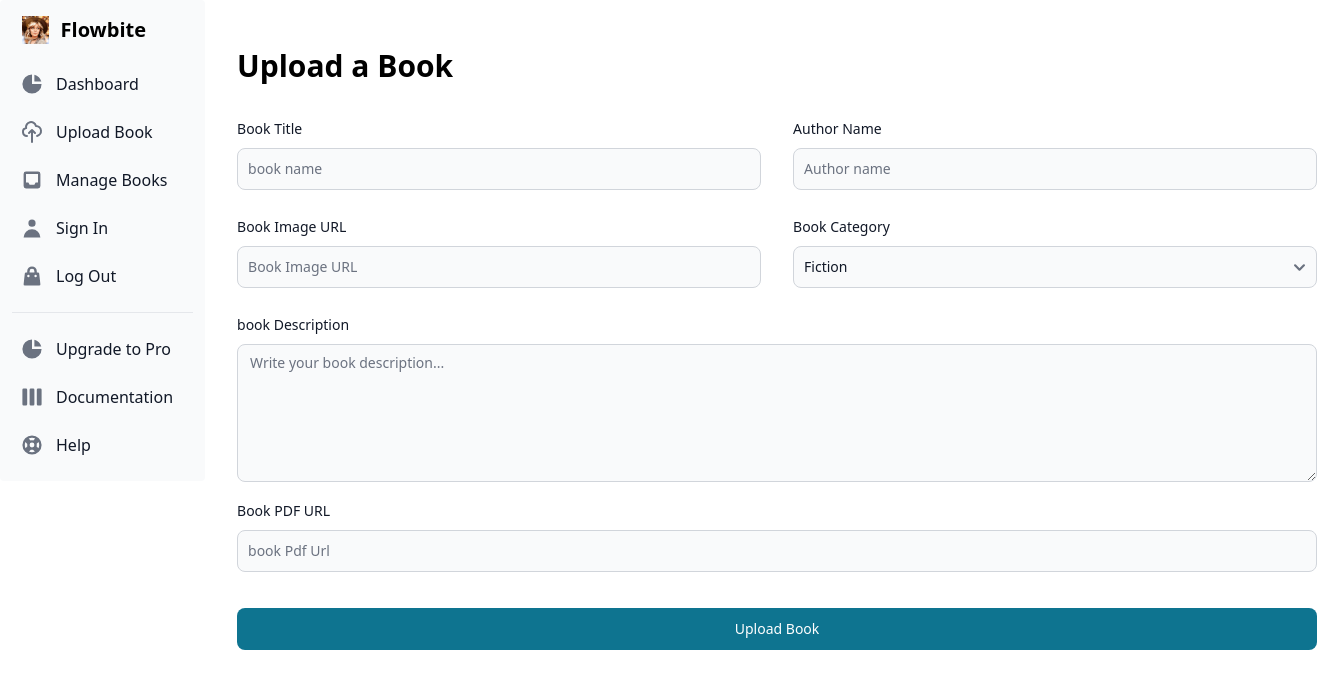
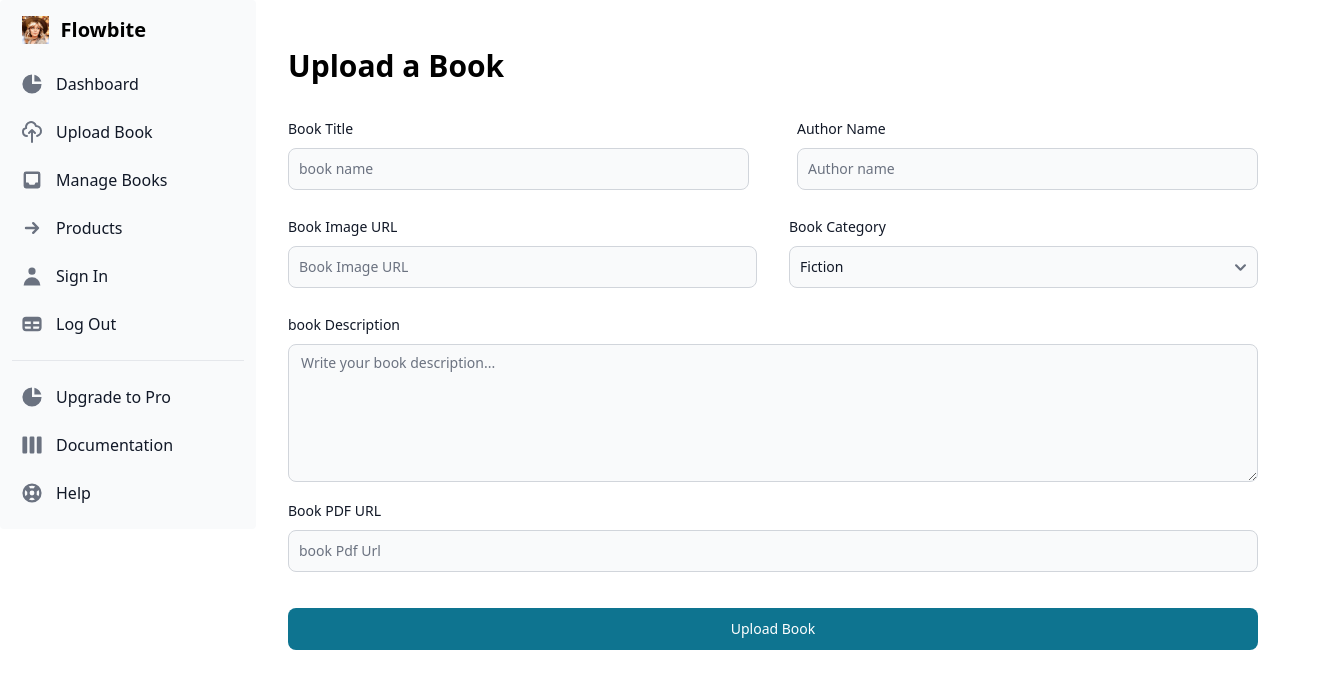
Before and after one commit to manishrohila/mern-book-project, a React (Vite) app in the folder mern-client/: page /admin/dashboard/upload in a window 1280 px wide. Shown: the top 688 px of the page, 1333 px wide, since content can reach past the window. Built offline with nearby package versions, Linux system fonts and the light colour scheme.

Commit message:
updated ManageBooks.jsx

```diff
--- a/mern-client/src/components/Banner.jsx
+++ b/mern-client/src/components/Banner.jsx
@@ -3,7 +3,7 @@ import BannerCard from '../home/BannerCard'
 
 export default function Banner() {
   return (
-    <div className='px-4 lg:px-24 bg-teal-100 flex items-center '>
+    <div className='px-4 pt-16 lg:px-24 bg-teal-100 flex items-center '>
         <div className='flex w-full flex-col md:flex-row justify-between items-center gap-12 py-400'>
             {/* left side */}
             <div className='md:w-1/2 space-y-8 h-full'>
--- a/mern-client/src/components/Navbar.jsx
+++ b/mern-client/src/components/Navbar.jsx
@@ -12,7 +12,7 @@ export default function Navbar() {
 
     useEffect(()=>{
         const handleScroll =()=>{
-            if(window.scrollY>100)
+            if(window.scrollY>10)
             {
                 setIsStickey(true);
             }
--- a/mern-client/src/dashboard/DashboardLayout.jsx
+++ b/mern-client/src/dashboard/DashboardLayout.jsx
@@ -4,7 +4,7 @@ import SideBar from './Sidebar'
 
 const DashboardLayout = () => {
   return (
-    <div className='flex gap-4 flex-col md:flex-row'>
+    <div className='flex gap-4 flex-col md:flex-row '>
       <SideBar/>
       <Outlet/>
     </div>
--- a/mern-client/src/dashboard/ManageBooks.jsx
+++ b/mern-client/src/dashboard/ManageBooks.jsx
@@ -23,7 +23,7 @@ const ManageBooks = () => {
       <h2 className='mb-8 text-3xl font-bold'> Manage Your Books</h2>
       {/**table for book data */}
 
-      <Table className='lg:w-[1180px]'>
+      <Table className='lg:w-[970px]'>
       <Table.Head>
       <Table.HeadCell>
           NO
--- a/mern-client/src/dashboard/SideBar.jsx
+++ b/mern-client/src/dashboard/SideBar.jsx
@@ -42,6 +42,15 @@ const SideBar = () => {
             </p>
           </Sidebar.Item>
           <Sidebar.Item
+            href="#"
+            icon={HiArrowSmRight
+            }
+          >
+            <p>
+              Products
+            </p>
+          </Sidebar.Item>
+          <Sidebar.Item
             href="/login"
             icon={HiUser}
           >
@@ -51,7 +60,7 @@ const SideBar = () => {
           </Sidebar.Item>
           <Sidebar.Item
             href="/logout"
-            icon={HiShoppingBag}
+            icon={HiTable}
           >
             <p>
               Log Out
--- a/mern-client/src/dashboard/UploadBook.jsx
+++ b/mern-client/src/dashboard/UploadBook.jsx
@@ -63,7 +63,7 @@ const UploadBook = () => {
       headers: {
         'Content-Type': 'application/json',
       },
-      body:JSON.stringify(bookObj)
+      body: JSON.stringify(bookObj)
 
     })
       .then((res) => res.json())
@@ -82,9 +82,9 @@ const UploadBook = () => {
   return (
     <div className='px-4 my-12'>
       <h2 className='mb-8 text-3xl font-bold'>Upload a Book</h2>
-      <form onSubmit={handleBooksubmit} className="flex lg:w-[1080px] flex-col flex-wrap gap-4">
+      <form onSubmit={handleBooksubmit} className="flex lg:w-[970px] flex-col flex-wrap gap-4">
         {/* first row */}
-        <div className='flex gap-8'>
+        <div className='flex gap-12'>
           <div className='lg:w-1/2'>
 
             <div className="mb-2 block">
--- a/mern-client/src/home/Home.jsx
+++ b/mern-client/src/home/Home.jsx
@@ -5,9 +5,11 @@ import FavBook from './FavBook'
 import PromoBanner from './PromoBanner'
 import OtherBooks from './OtherBooks'
 import Review from './Review'
+import Navbar from '../components/Navbar'
 export default function Home() {
   return (
     <div >
+
       <Banner/>
       <BestSellerBooks/>
       <FavBook/>
```
